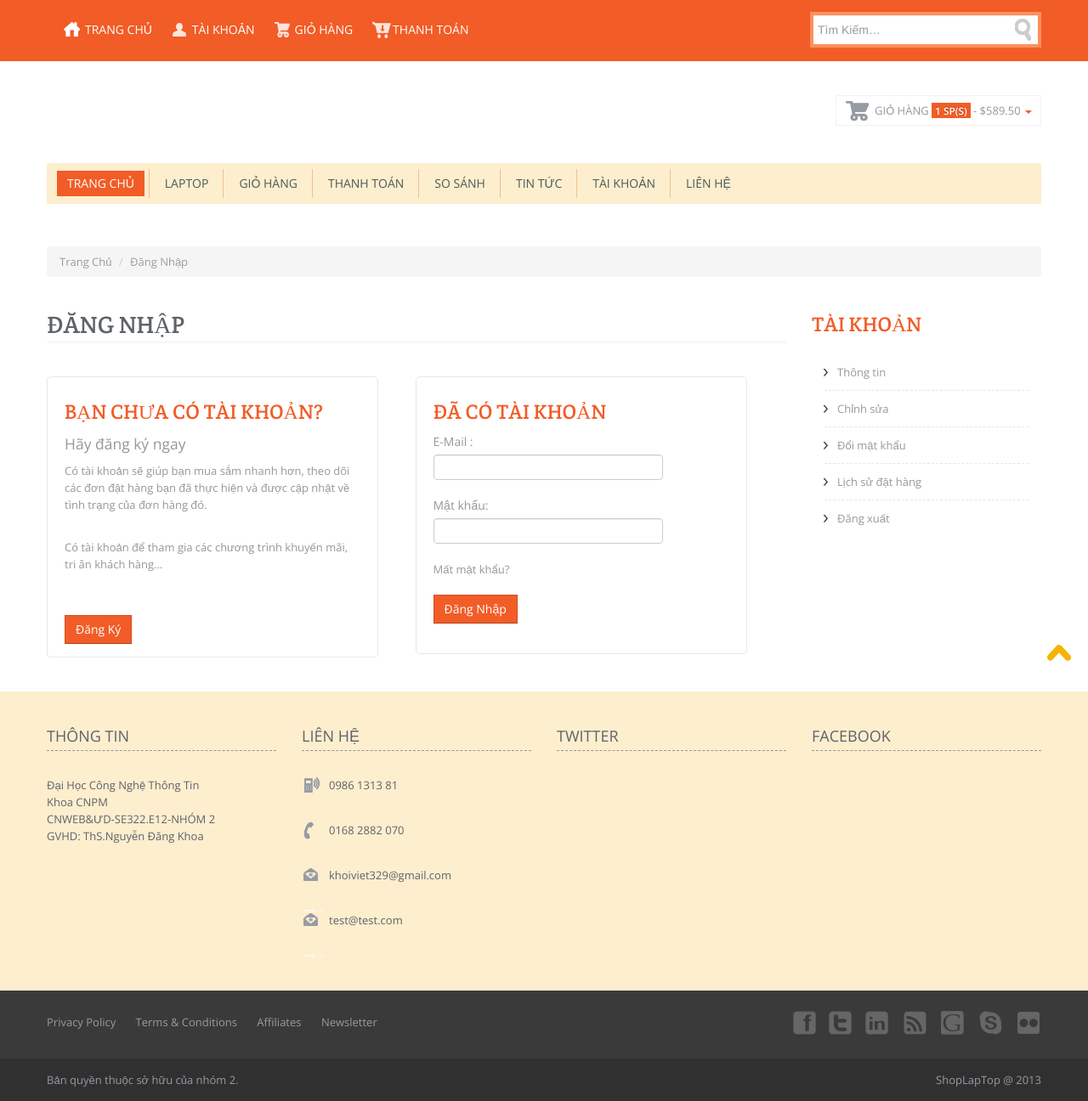
After one commit to khoiviet1205/project-cnweb-shoplaptop, a CodeIgniter app: the page made by trunk/application/views/dangnhap.php in a window 1280 px wide. The commit adds this page. Shown: the whole page at 85% size. Run offline with CodeIgniter, Linux system fonts and the light colour scheme; the template is opened without the code that fills it: most values are stand-ins (such as "Sample title", 1, 10 or a date in 2020); some libraries are stand-ins or nearby versions.

Commit message:
[Anh] Tạo trang đăng nhập

```diff
--- /dev/null
+++ b/trunk/application/views/dangnhap.php
@@ -0,0 +1,146 @@
+<?php
+	//Css file path :
+		$path_css=base_url().'publics/css/';
+	//Js file path :
+		$path_js=base_url().'publics/js/';
+
+?>
+<!DOCTYPE html>
+<html lang="en">
+<head>
+<meta http-equiv="Content-Type" content="text/html; charset=utf-8" />
+<title><?php echo $title ?></title>
+<meta name="viewport" content="width=device-width, initial-scale=1.0"/>
+<meta name="description" content="">
+<meta name="author" content="">
+<link href='http://fonts.googleapis.com/css?family=Open+Sans:400,300italic,400italic,600,600italic' rel='stylesheet' type='text/css'>
+<link href='http://fonts.googleapis.com/css?family=Crete+Round' rel='stylesheet' type='text/css'>
+<link href='http://fonts.googleapis.com/css?family=Crete+Round' rel='stylesheet' type='text/css'>
+<link rel="stylesheet" type="text/css" href="<?php echo $path_css; ?>bootstrap.css" />
+<link rel="stylesheet" type="text/css" href="<?php echo $path_css; ?>bootstrap-responsive.css" />
+<link rel="stylesheet" type="text/css" href="<?php echo $path_css; ?>style.css" />
+<link rel="stylesheet" type="text/css" href="<?php echo $path_css; ?>flexslider.css" />
+<link rel="stylesheet" type="text/css" href="<?php echo $path_css; ?>jquery.fancybox.css" />
+<link rel="stylesheet" type="text/css" href="<?php echo $path_css; ?>cloud-zoom.css" />
+
+<!-- HTML5 shim, for IE6-8 support of HTML5 elements -->
+<!--[if lt IE 9]>
+      <script src="http://html5shim.googlecode.com/svn/trunk/html5.js"></script>
+    <![endif]-->
+<!-- fav -->
+<link rel="shortcut icon" href="assets/ico/favicon.html">
+</head>
+<body>
+<!-- Header Start -->
+<?php
+    $this->load->view("header");
+?>
+
+<div id="maincontainer">
+  <section id="product">
+    <div class="container">
+      <!--  breadcrumb -->
+      <ul class="breadcrumb">
+        <li>
+          <a href="#">Trang Chủ</a>
+          <span class="divider">/</span>
+        </li>
+        <li class="active">Đăng Nhập</li>
+      </ul>
+       <!-- Account Login-->
+      <div class="row">
+        <div class="span9">
+          <h1 class="heading1"><span class="maintext">Đăng Nhập</span><span class="subtext"></span></h1>
+          <section class="newcustomer">
+            <h2 class="heading2">Bạn chưa có tài khoản?</h2> </h2>
+            <div class="loginbox">
+              <h4 class="heading4"> Hãy đăng ký ngay</h4>
+              <p>Có tài khoản sẽ giúp bạn mua sắm nhanh hơn, theo dõi các đơn đặt hàng bạn đã thực hiện và được cập nhật về tình trạng của đơn hàng đó.</p>
+              <br>
+              <p>Có tài khoản để tham gia các chương trình khuyến mãi, tri ân khách hàng...</p>
+              <br>
+              <br>
+              <a href="#" class="btn btn-orange">Đăng Ký</a>
+            </div>
+          </section>
+          <section class="returncustomer">
+            <h2 class="heading2">Đã có tài khoản </h2>
+            <div class="loginbox">
+              <h4 class="heading4"></h4>
+              <form class="form-vertical">
+                <fieldset>
+                  <div class="control-group">
+                    <label  class="control-label">E-Mail :</label>
+                    <div class="controls">
+                      <input type="text"  class="span3">
+                    </div>
+                  </div>
+                  <div class="control-group">
+                    <label  class="control-label">Mật khẩu:</label>
+                    <div class="controls">
+                      <input type="text"  class="span3">
+                    </div>
+                  </div>
+                  <a class="" href="#">Mất mật khẩu?</a>
+                  <br>
+                  <br>
+                  <a href="#" class="btn btn-orange">Đăng Nhập</a>
+                </fieldset>
+              </form>
+            </div>
+          </section>
+        </div>
+
+        <!-- Sidebar Start-->
+        <aside class="span3">
+          <div class="sidewidt">
+            <h2 class="heading2"><span>Tài Khoản</span></h2>
+            <ul class="nav nav-list categories">
+              <li>
+                <a href="#">Thông tin</a>
+              </li>
+              <li>
+                <a href="#">Chỉnh sửa</a>
+              </li>
+              <li>
+                <a href="#">Đổi mật khẩu</a>
+              </li>
+              <li>
+                <a href="#">Lịch sử đặt hàng</a>
+              </li>
+              <li>
+                <a href="category.html">Đăng xuất</a>
+              </li>
+            </ul>
+          </div>
+        </aside>
+        <!-- Sidebar End-->
+      </div>
+    </div>
+  </section>
+</div>
+
+<!-- Footer -->
+<?php
+    $this->load->view("footer");
+?>
+<!-- javascript
+    ================================================== -->
+<!-- Placed at the end of the document so the pages load faster -->
+<script src="<?php echo $path_js?>jquery.js"></script>
+<script src="<?php echo $path_js?>bootstrap.js"></script>
+<script src="<?php echo $path_js?>respond.min.js"></script>
+<script src="<?php echo $path_js?>application.js"></script>
+<script src="<?php echo $path_js?>bootstrap-tooltip.js"></script>
+<script defer src="<?php echo $path_js?>jquery.fancybox.js"></script>
+<script defer src="<?php echo $path_js?>jquery.flexslider.js"></script>
+<script type="text/javascript" src="<?php echo $path_js?>jquery.tweet.js"></script>
+<script src="<?php echo $path_js?>cloud-zoom.1.0.2.js"></script>
+<script type="text/javascript" src="<?php echo $path_js?>jquery.validate.js"></script>
+<script type="text/javascript" src="<?php echo $path_js?>jquery.carouFredSel-6.1.0-packed.js"></script>
+<script type="text/javascript" src="<?php echo $path_js?>jquery.mousewheel.min.js"></script>
+<script type="text/javascript" src="<?php echo $path_js?>jquery.touchSwipe.min.js"></script>
+<script type="text/javascript" src="<?php echo $path_js?>jquery.ba-throttle-debounce.min.js"></script>
+<script src="<?php echo $path_js?>custom.js"></script>
+</body>
+</html>
--- a/trunk/application/views/header.php
+++ b/trunk/application/views/header.php
@@ -127,7 +127,7 @@
               <ul>
                 <li><a href="myaccount.html">Tài Khoản</a>
                 </li>
-                <li><a href="login.html">Đăng Nhập</a>
+                <li><a class= "dangnhap" href="<?php echo base_url();?>index.php/welcome/dangnhap/">Đăng Nhập</a>
                 </li>
                 <li><a href="register.html">Đăng Ký</a>
                 </li>
```
Also changed, not shown: trunk/application/controllers/welcome.php (+7 -0 lines).
